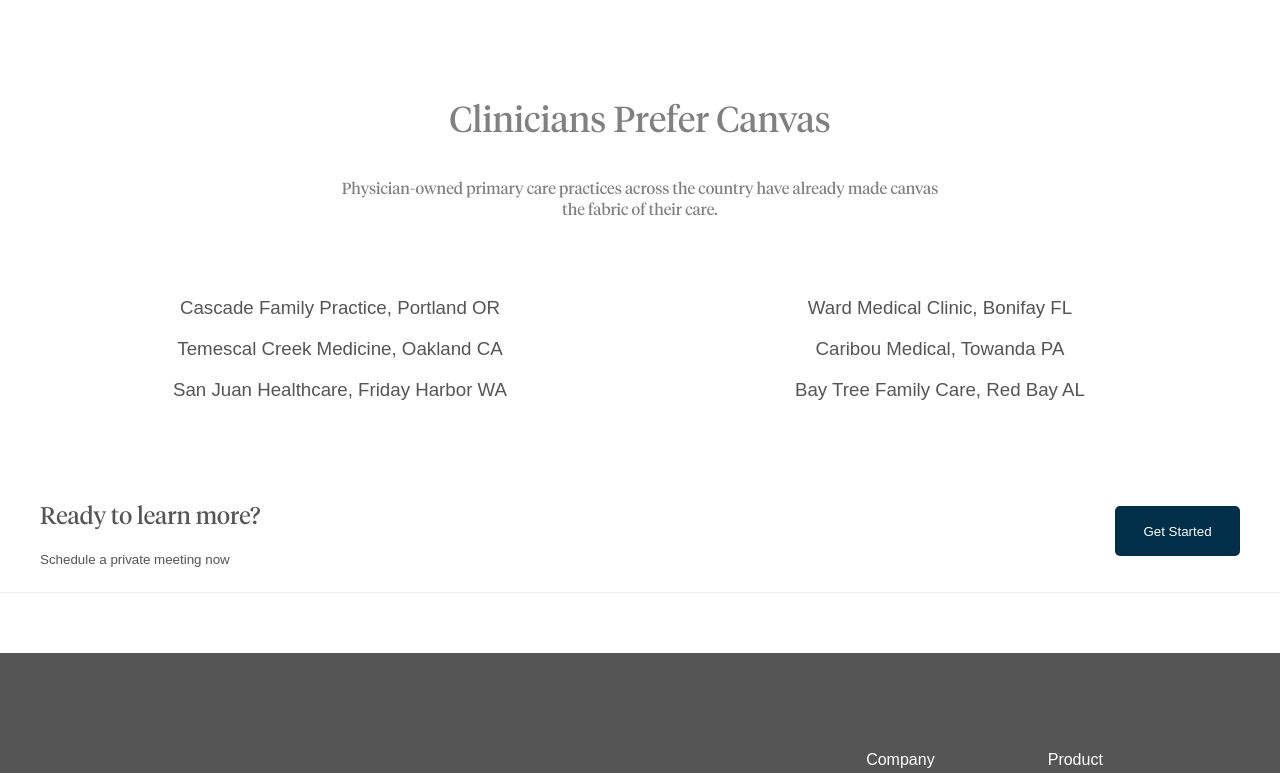
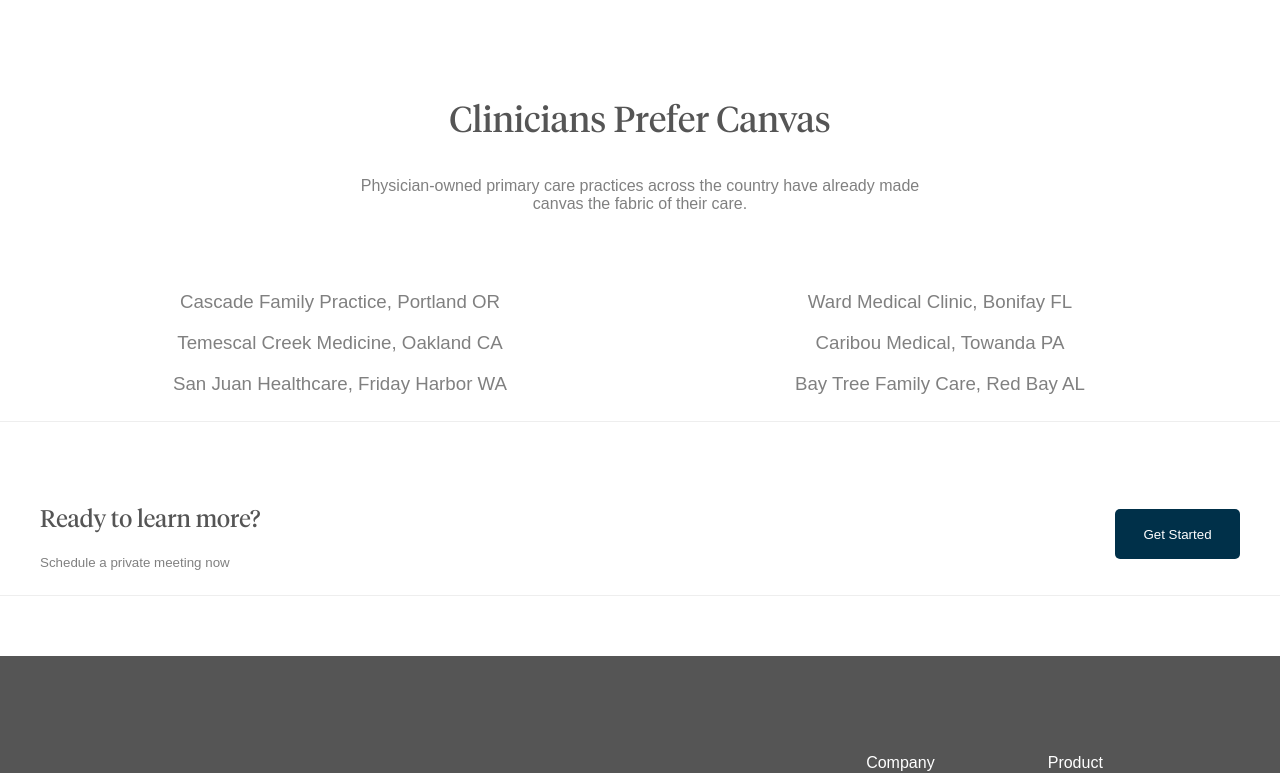
Before and after one commit to Mitchelllund/m1-0522-code-solutions, a website: page css-canvas-medical/index.html in a window 1280 px wide. Shown: the part 752-1525 px from the top of the page. Drawn offline with Linux system fonts and the light colour scheme.

Commit message:
Updated section colors Css-Canvas-Medical.

```diff
--- a/css-canvas-medical/index.html
+++ b/css-canvas-medical/index.html
@@ -45,32 +45,33 @@
     </div>
     <div class="row margin-top-60">
       <div class="column-full grey">
-        <h3 class="font-tiempos font-30">Clinicians Prefer Canvas</h3>
-        <p class="width-50 font-small font-tiempos">
+        <h3 class="font-tiempos font-30 dark-grey">Clinicians Prefer Canvas</h3>
+        <p class="width-50 font-small font-avenir">
           Physician-owned primary care practices across the country
           have already made canvas the fabric of their care.
         </p>
       </div>
     </div>
     <div class="row margin-top-60 text-center">
-      <div class="column-half dark-grey">
+      <div class="column-half grey">
         <h3>Cascade Family Practice, Portland OR</h3>
         <h3>Temescal Creek Medicine, Oakland CA</h3>
         <h3>San Juan Healthcare, Friday Harbor WA</h3>
       </div>
-      <div class="column-half dark-grey">
+      <div class="column-half grey">
         <h3>Ward Medical Clinic, Bonifay FL</h3>
         <h3>Caribou Medical, Towanda PA</h3>
         <h3>Bay Tree Family Care, Red Bay AL</h3>
       </div>
     </div>
+    <hr>
     <div class="row margin-top-60 text-center">
       <div class="column-half dark-grey text-align-start">
-        <h2 class="font-tiempos">Ready to learn more?</h2>
-        <p class="font-smaller font-avenir">Schedule a private meeting now</p>
+        <h2 class="font-tiempos dark-grey">Ready to learn more?</h2>
+        <p class="font-smaller font-avenir grey">Schedule a private meeting now</p>
       </div>
-      <div class="column-half dark-grey text-align-end">
-        <button class="white font-avenir">Get Started</button>
+      <div class="column-half text-align-end">
+        <button class="white font-avenir grey">Get Started</button>
       </div>
     </div>
     <hr>
```
